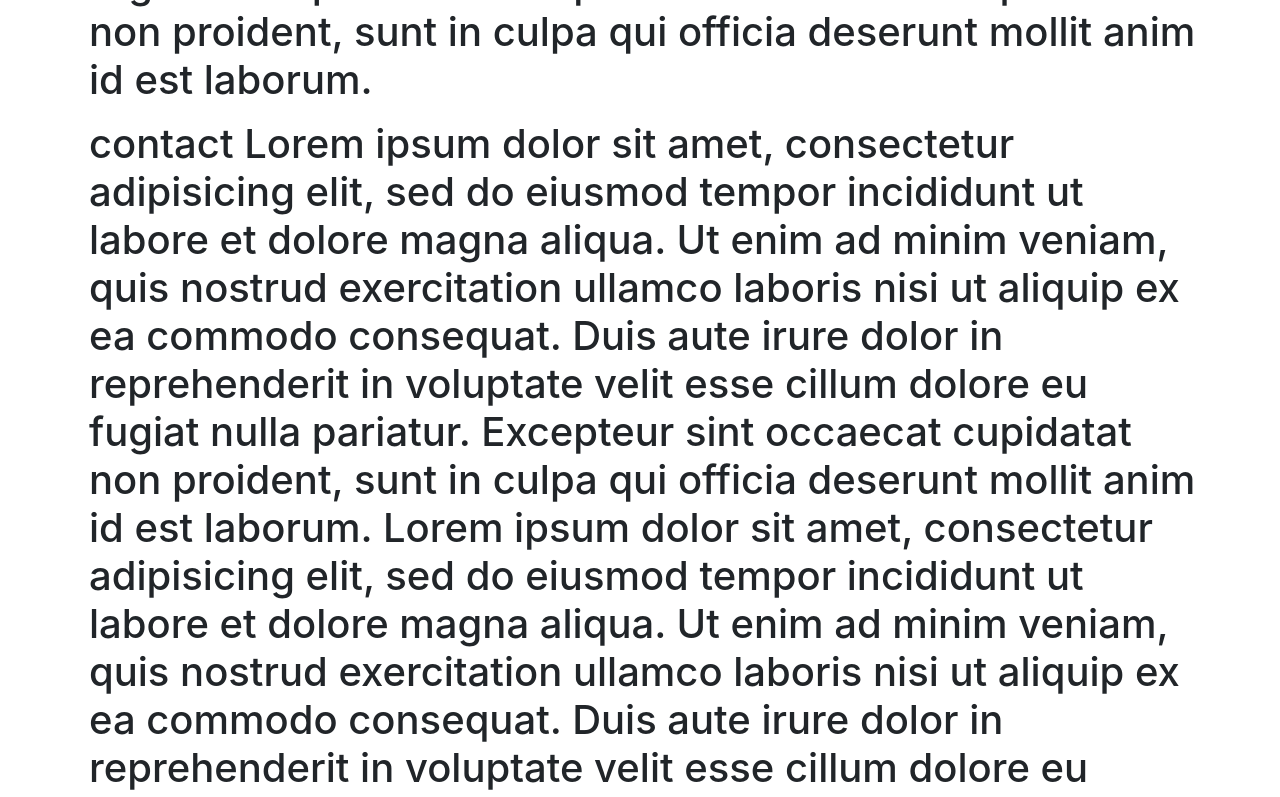
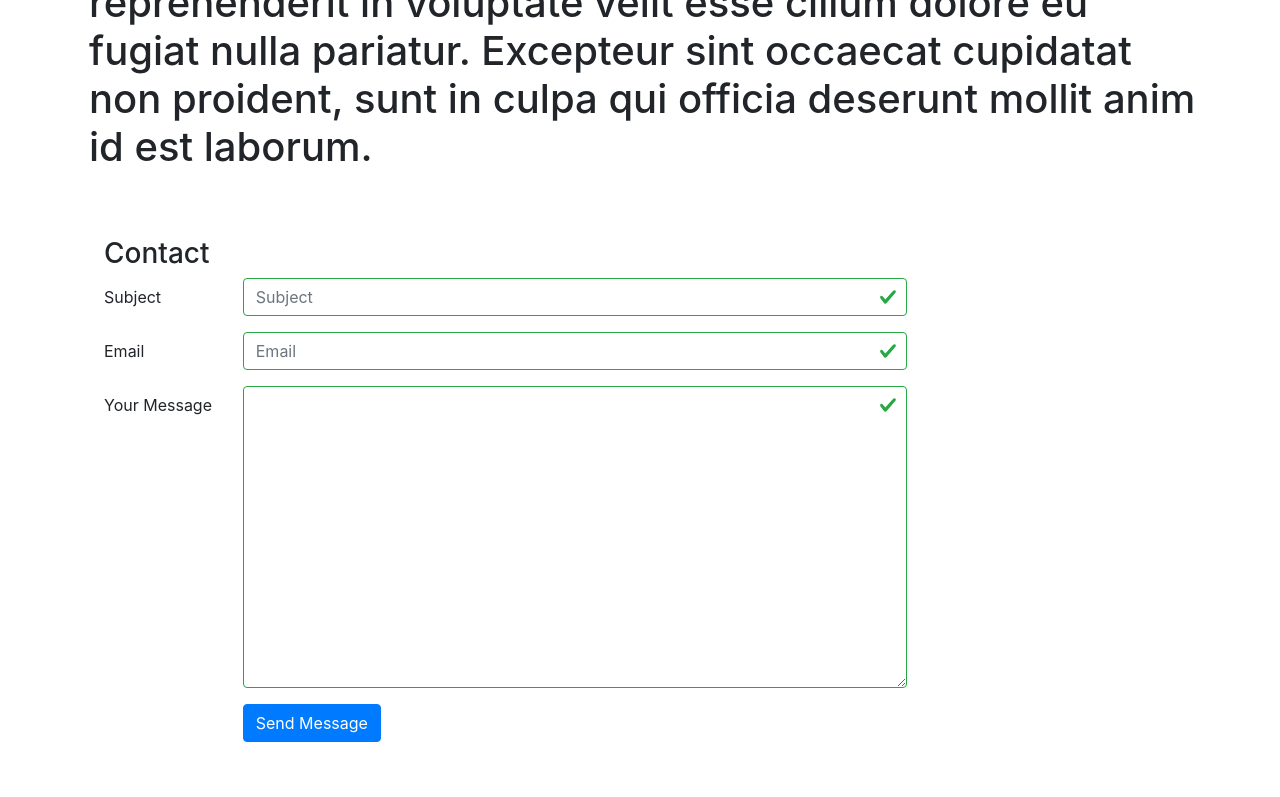
Before and after one commit to ahmadmostafa10495/portfolio, a React (Create React App) app: page /home in a window 1280 px wide. Shown: the part 1440-2237 px from the top of the page. Built offline with nearby package versions, Linux system fonts and the light colour scheme.

Commit message:
contact component basic

```diff
--- a/src/components/AboutComponent.js
+++ b/src/components/AboutComponent.js
@@ -7,6 +7,9 @@ import { Breadcrumb, BreadcrumbItem, Card, CardBody, CardHeader, Media } from 'r
 function About() {
 
 	return(
+		<div>
+            <h3>About</h3>
+            <hr />
 			<Media>
 		      <Media left middle>
 		          <Media object src={"./AhmedMoustafa.jpg"} alt={"Ahmed Moustafa"} />
@@ -17,6 +20,7 @@ function About() {
 		        <p>{""}</p>
 		      </Media>
 		    </Media>
+	    </div>
 	);
 }
 
--- /dev/null
+++ b/src/components/ContactComponent.js
@@ -0,0 +1,145 @@
+import React, { Component } from 'react';
+import { Breadcrumb, BreadcrumbItem, Button, Form, FormGroup, Label, Input, Col, Row, FormFeedback } from 'reactstrap';
+import { Link } from 'react-router-dom';
+
+const required = (val) => val && val.length;
+
+const maxLength = (len) => (val) => !(val) || (val.length <= len);
+
+const minLength = (len) => (val) => (val) && (val.length >= len);
+
+const isNumber = (val) => !isNaN(Number(val));
+
+const validEmail = (val) => /^[A-Z0-9._%+-]+@[A-Z0-9.-]+\.[A-Z]{2,4}$/i.test(val);
+
+class Contact extends Component {
+
+    constructor(props) {
+        super(props);
+        this.state = {
+            subject: '',
+            email: '',
+            message: '',
+            touched: {
+                subject: false,
+                email: false,
+                message: false,
+            },
+        };
+        this.handleSubmit = this.handleSubmit.bind(this);
+        this.handleInputChange = this.handleInputChange.bind(this);
+        this.handleBlur = this.handleBlur.bind(this);
+    }
+
+    handleInputChange(event) {
+        const target = event.target;
+        const value = target.type ==='checkbox' ? target.checked : target.value;
+        const name = target.name;
+        this.setState({
+            [name]:value
+        });
+    }
+    handleSubmit(event) {
+        console.log("Current State is: " + JSON.stringify(this.state));
+        alert("Current State is: " + JSON.stringify(this.state));
+        event.preventDefault();
+    }
+
+    handleBlur = (field) => (evt) => {
+        this.setState({
+            touched: { ...this.state.touched, [field]: true }
+        });
+    }
+
+    validate(subject, email, message) {
+        const errors = {
+            subject: '',
+            email: '',
+            message: ''
+        };
+
+        if(this.state.touched.subject && subject.length < 1) {
+            errors.subject = 'Subject required';
+        }
+
+
+        const reg = /^[A-Z0-9._%+-]+@[A-Z0-9.-]+\.[A-Z]{2,4}$/i;
+        if(this.state.touched.email && !reg.test(email)) {
+            errors.email = 'Invalid email';
+        }
+
+        if(this.state.touched.message && subject.length < 1) {
+            errors.message = 'Message required';
+        }
+
+        return errors;
+    }
+
+    render() {
+    	const errors = this.validate(this.state.subject, this.state.email, this.state.message);
+    	return(
+				<div className="row row-content">
+                    <div className="col-12">
+                        <h3>Contact</h3>
+                    </div>
+                    <div className="col-12 col-md-9">
+                        <Form onSubmit={this.handleSubmit}>
+                            <FormGroup row>
+                                <Label htmlFor="subject" md={2}>Subject</Label>
+                                <Col md={10}>
+                                    <Input type="text"
+                                           id="subject"
+                                           name="subject"
+                                           placeholder="Subject"
+                                           value={this.state.subject}
+                                           valid={errors.subject === ''}
+                                           invalid={errors.subject !== ''}
+                                           onChange={this.handleInputChange}
+                                           onBlur={this.handleBlur('subject')} />
+                                    <FormFeedback>{errors.subject}</FormFeedback>
+                                </Col>
+                            </FormGroup>
+                            <FormGroup row>
+                                <Label htmlFor="email" md={2}>Email</Label>
+                                <Col md={10}>
+                                    <Input type="email"
+                                           id="email"
+                                           name="email"
+                                           placeholder="Email"
+                                           value={this.state.email}
+                                           valid={errors.email === ''}
+                                           invalid={errors.email !== ''}
+                                           onChange={this.handleInputChange}
+                                           onBlur={this.handleBlur('email')} />
+                                    <FormFeedback>{errors.email}</FormFeedback>
+                                </Col>
+                            </FormGroup>
+                            <FormGroup row>
+                                <Label htmlFor="message" md={2}>Your Message</Label>
+                                <Col md={10}>
+                                    <Input type="textarea"
+                                    	   id="message"
+                                    	   name="message"
+                                    	   rows="12"
+                                    	   value={this.state.message}
+                                    	   onChange={this.handleInputChange}
+                                           valid={errors.message === ''}
+                                           invalid={errors.message !== ''}
+                                           onBlur={this.handleBlur('message')} />
+                                </Col>
+                            </FormGroup>
+                            <FormGroup row>
+                                <Col md={{size: 10, offset: 2}}>
+                                    <Button type="submit" color="primary">
+                                    Send Message
+                                    </Button>
+                                </Col>
+                            </FormGroup>
+                        </Form>
+                    </div>
+                </div>
+    	);
+    }
+}
+
+export default Contact;
--- a/src/components/HomeComponent.js
+++ b/src/components/HomeComponent.js
@@ -3,7 +3,7 @@ import React from 'react';
 // import { Loading } from './LoadingComponent';
 // import { FadeTransform } from 'react-animation-components';
 import About from './AboutComponent';
-
+import Contact from './ContactComponent';
 
 
 
@@ -36,26 +36,8 @@ consequat. Duis aute irure dolor in reprehenderit in voluptate velit esse
 cillum dolore eu fugiat nulla pariatur. Excepteur sint occaecat cupidatat non
 proident, sunt in culpa qui officia deserunt mollit anim id est laborum.</h1>
                 </div>
-                <div className="col-12 col-md-12 m-1" id="contact"><h1>
-                              contact
-                Lorem ipsum dolor sit amet, consectetur adipisicing elit, sed do eiusmod
-tempor incididunt ut labore et dolore magna aliqua. Ut enim ad minim veniam,
-quis nostrud exercitation ullamco laboris nisi ut aliquip ex ea commodo
-consequat. Duis aute irure dolor in reprehenderit in voluptate velit esse
-cillum dolore eu fugiat nulla pariatur. Excepteur sint occaecat cupidatat non
-proident, sunt in culpa qui officia deserunt mollit anim id est laborum.
-Lorem ipsum dolor sit amet, consectetur adipisicing elit, sed do eiusmod
-tempor incididunt ut labore et dolore magna aliqua. Ut enim ad minim veniam,
-quis nostrud exercitation ullamco laboris nisi ut aliquip ex ea commodo
-consequat. Duis aute irure dolor in reprehenderit in voluptate velit esse
-cillum dolore eu fugiat nulla pariatur. Excepteur sint occaecat cupidatat non
-proident, sunt in culpa qui officia deserunt mollit anim id est laborum.
-Lorem ipsum dolor sit amet, consectetur adipisicing elit, sed do eiusmod
-tempor incididunt ut labore et dolore magna aliqua. Ut enim ad minim veniam,
-quis nostrud exercitation ullamco laboris nisi ut aliquip ex ea commodo
-consequat. Duis aute irure dolor in reprehenderit in voluptate velit esse
-cillum dolore eu fugiat nulla pariatur. Excepteur sint occaecat cupidatat non
-proident, sunt in culpa qui officia deserunt mollit anim id est laborum.</h1>
+                <div className="col-12 col-md-12 m-1" id="contact">
+                	<Contact />
                 </div>
             </div>
         </div>
--- a/src/components/MainComponent.js
+++ b/src/components/MainComponent.js
@@ -2,7 +2,6 @@ import React, { Component } from 'react';
 import Home from './HomeComponent';
 // import Menu from './MenuComponent';
 // import Contact from './ContactComponent';
-// import About from './AboutComponent';
 // import DishDetail from './DishdetailComponent';
 import Header from './HeaderComponent';
 // import Footer from './FooterComponent';
```
Lines whose indentation alone changed are shown as unchanged.
